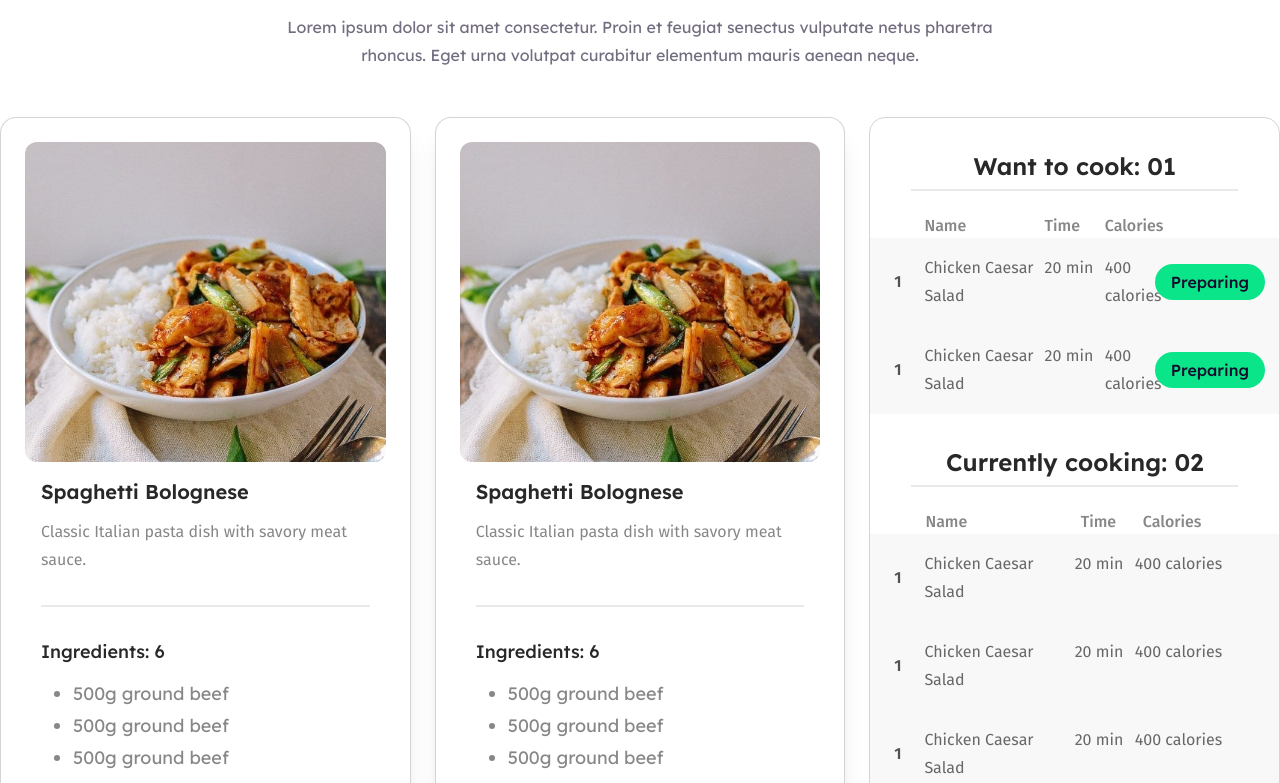
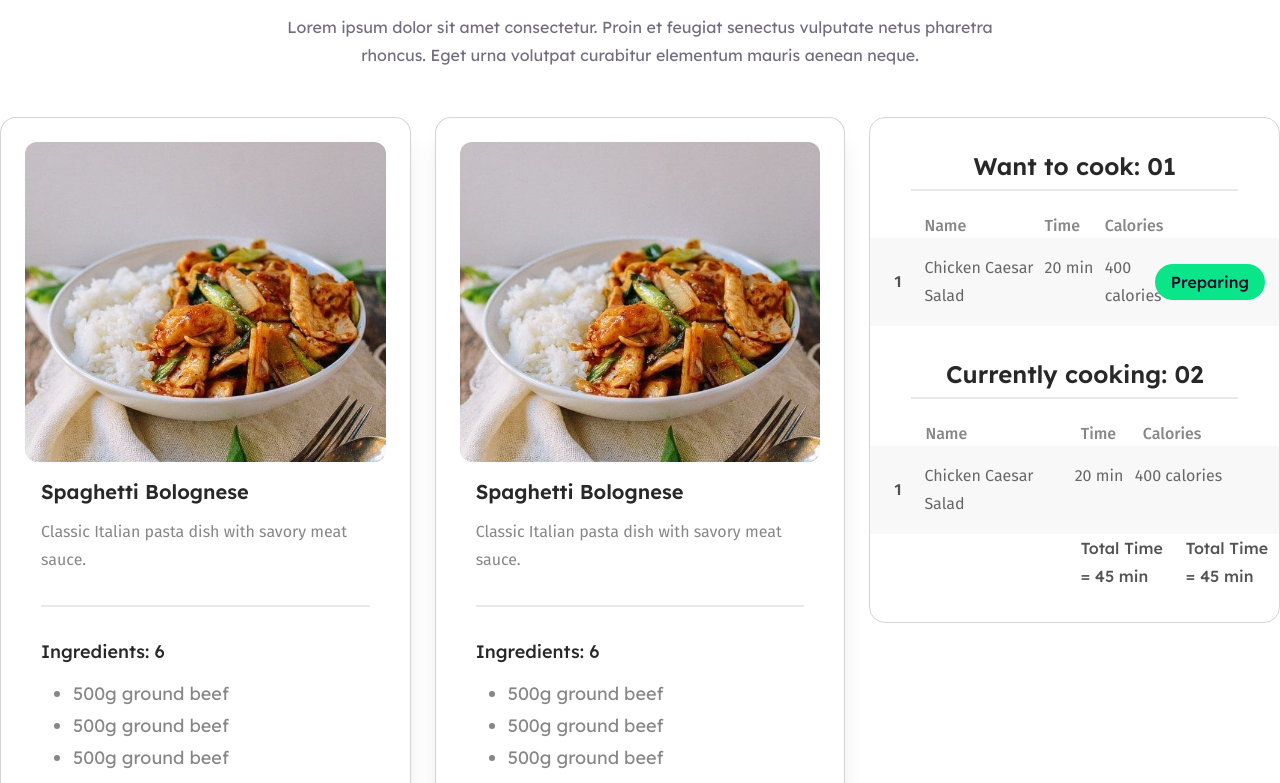
Before and after one commit to nznazmulhuda/happy-bites, a React (Vite) app: page / in a window 1280 px wide. Shown: the part 917-1700 px from the top of the page. Built offline with nearby package versions, Linux system fonts and the light colour scheme.

Commit message:
JSON file added

```diff
--- a/src/Components/RecipeOrder/RecipeOrder.jsx
+++ b/src/Components/RecipeOrder/RecipeOrder.jsx
@@ -3,7 +3,8 @@ import WantToCook from "./WantToCook";
 
 function RecipeOrder() {
 	return (
-		<div className="col-span-12 lg:col-span-4 border border-[#28282833] rounded-2xl">
+		<div className="col-span-12 lg:col-span-4">
+			<div className="border border-[#28282833] rounded-2xl pb-8">
 				<h1 className="mt-8 text-[#282828] text-2xl font-semibold text-center">
 					Want to cook: 01
 				</h1>
@@ -29,7 +30,6 @@ function RecipeOrder() {
 				</div>
 
 				<WantToCook />
-			<WantToCook />
 
 				<h1 className="mt-8 text-[#282828] text-2xl font-semibold text-center">
 					Currently cooking: 02
@@ -54,9 +54,6 @@ function RecipeOrder() {
 				</div>
 
 				<CurrentCook />
-			<CurrentCook />
-			<CurrentCook />
-			<CurrentCook />
 
 				<div className="grid gap-2 lg:gap-3 grid-cols-12">
 					<div className="col-span-5 lg:col-span-6"></div>
@@ -64,9 +61,11 @@ function RecipeOrder() {
 					<h1 className="text-[#282828CC] text-sm lg:text-[16px] font-medium leading-7 col-span-3 lg:col-span-3">
 						Total Time = 45 min
 					</h1>
+
 					<h1 className="text-[#282828CC] text-sm lg:text-[16px] font-medium leading-7 col-span-3 lg:col-span-3">
 						Total Time = 45 min
 					</h1>
+				</div>
 			</div>
 		</div>
 	);
```
Lines whose indentation alone changed are shown as unchanged.
